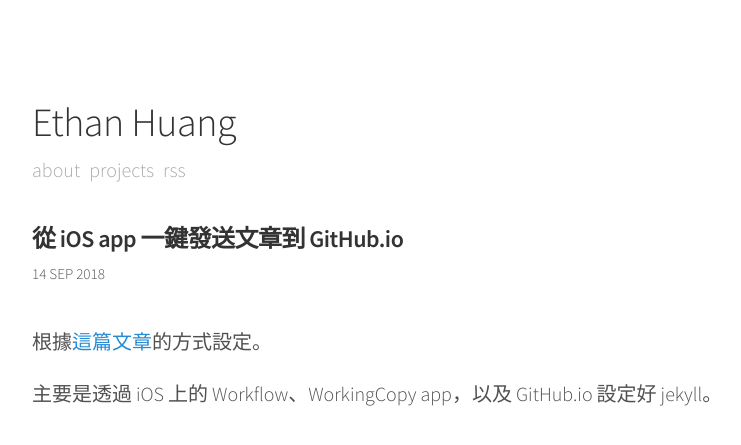
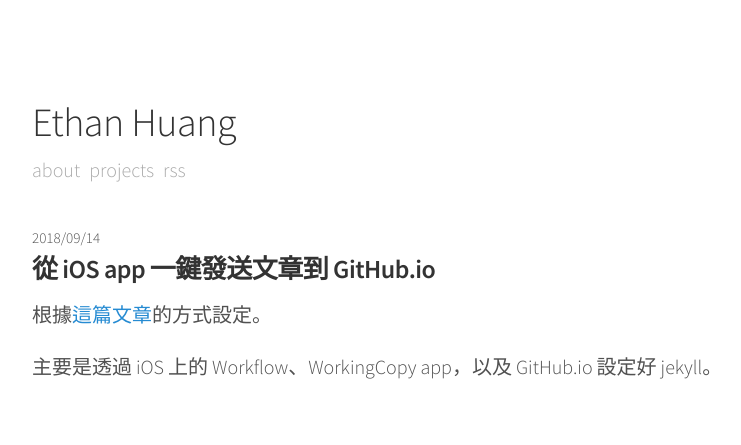
Before and after one commit to ethanhuang13/13h.tw, a Jekyll site: the page built from _posts/2018-09-14-%E5%BE%9E-ios-app-%E4%B8%80%E9%8D%B5%E7%99%BC%E9%80%81%E6%96%87%E7%AB%A0%E5%88%B0-github-io.markdown, in a window 1280 px wide. Shown: the top 445 px of the page, without its empty margins (248-989 px from the left). Built offline with Jekyll 4.4.1, drawn with Linux system fonts in a browser that asks for light colours.

Commit message:
Update layout and scss

```diff
--- a/_layouts/post.html
+++ b/_layouts/post.html
@@ -3,10 +3,10 @@
 ---
 
 <div class="content post h-entry">
-	<h1 class="home-title">{{ page.title }}</h1>
   <div class="post-date">
-    <time class="dt-published" datetime="{{ page.date }}">{{ page.date | date_to_string }}</time>
+    <time class="dt-published" datetime="{{ page.date }}">{{ page.date | date: "%Y/%m/%d" }}</time>
   </div>
+  <h1 class="home-title">{{ page.title }}</h1>
   <div class="e-content">
   {{ content }}
   </div>
--- a/index.html
+++ b/index.html
@@ -7,10 +7,10 @@
 {% else %}
 {% for post in paginator.posts %}
   <div class="list-item h-entry">
+    <div class="post-date">
+      <time class="dt-published" datetime="{{ post.date }}">{{ post.date | date: "%Y/%m/%d" }}</time>
+    </div>
 		<a href="{{ site.baseurl }}{{ post.url }}"><h1 class="home-title">{{ post.title }}</h1></a>
-    <div class="post-date">
-      <time class="dt-published" datetime="{{ post.date }}">{{ post.date | date_to_string }}</time>
-    </div>
     <div class="content post e-content">
       {{ post.content }}
     </div>
--- a/style.scss
+++ b/style.scss
@@ -338,13 +338,15 @@
 
 .post {
   &-title {
+    margin-top: 2rem;
     margin-bottom: .25rem;
   }
   &-date {
-    margin-bottom: 2rem;
+    margin-bottom: .25rem;
     font-size: .75rem;
     text-transform: uppercase;
   }
+  margin-bottom: 2rem;
 }
 
 .list {
@@ -453,6 +455,6 @@
 }
 
 .home-title {
-	font-size: 1.2em;
-	margin-bottom: 10px;
+	font-size: 1.3em;
+	margin-bottom: 0.75rem;
 }
```
